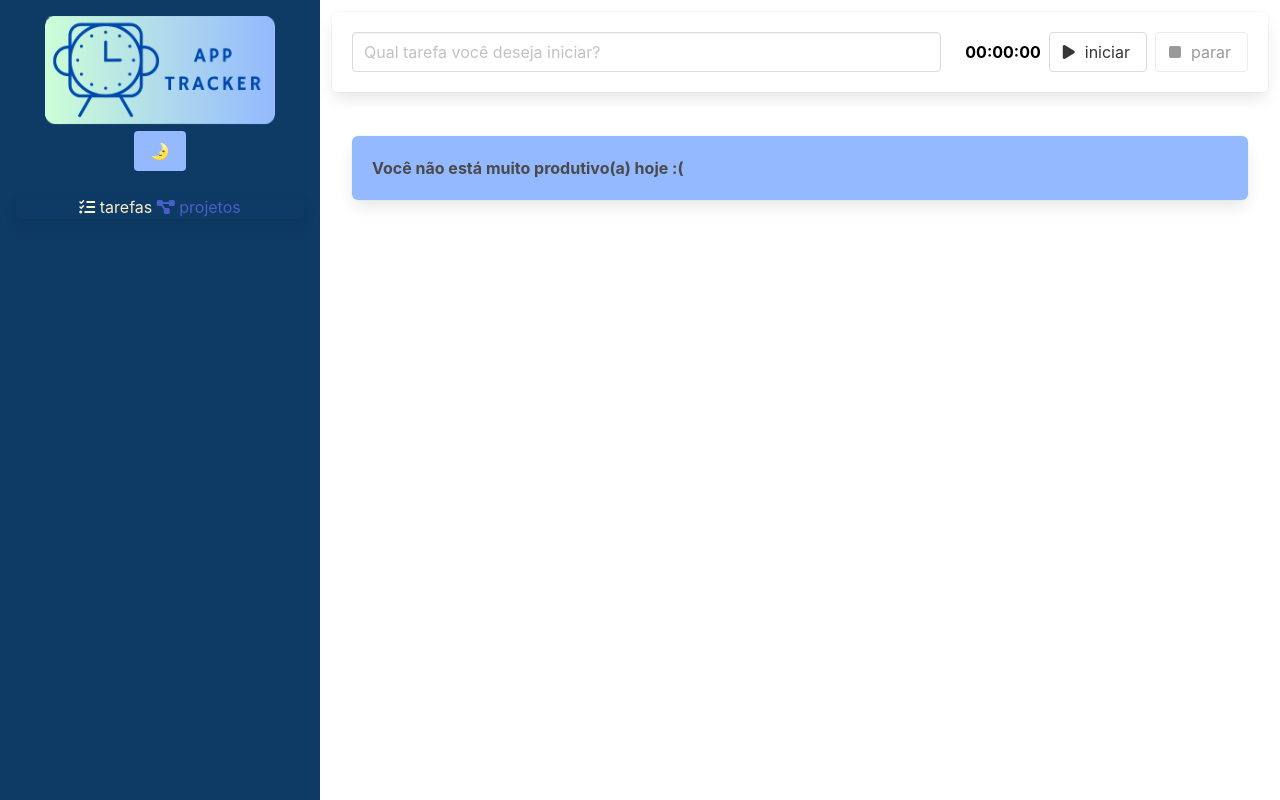
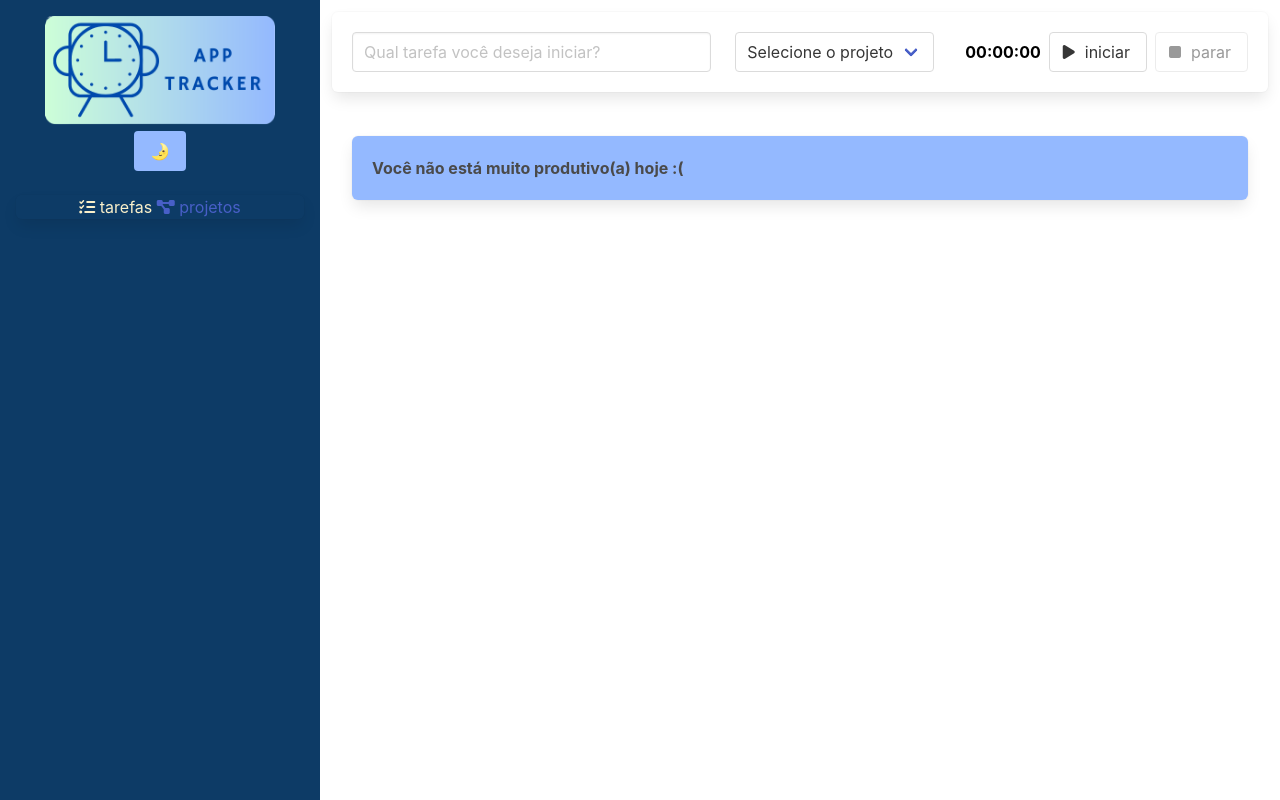
Before and after one commit to brunnaserafina/app-tracker, a Vue app: page /#/ in a window 1280 px wide. Built offline with nearby package versions, Linux system fonts and the light colour scheme.

Commit message:
feat: added store by projects

```diff
--- a/package.json
+++ b/package.json
@@ -10,7 +10,8 @@
   "dependencies": {
     "core-js": "^3.8.3",
     "vue": "^3.2.13",
-    "vue-router": "^4.2.4"
+    "vue-router": "^4.2.4",
+    "vuex": "^4.0.2"
   },
   "devDependencies": {
     "@fortawesome/fontawesome-free": "^6.4.0",
--- a/src/components/FormApp.vue
+++ b/src/components/FormApp.vue
@@ -2,7 +2,7 @@
   <div class="box form">
     <div class="columns">
       <div
-        class="column is-8"
+        class="column is-5"
         role="form"
         aria-label="Formulário para criação de uma nova tarefa"
       >
@@ -13,6 +13,20 @@
           v-model="description"
         />
       </div>
+      <div class="column is-3">
+        <div class="select">
+          <select v-model="idProjeto">
+            <option value="">Selecione o projeto</option>
+            <option
+              :value="projeto.id"
+              v-for="projeto in projetos"
+              :key="projeto.id"
+            >
+              {{ projeto.name }}
+            </option>
+          </select>
+        </div>
+      </div>
       <div class="column">
         <StopWatch @finishTimer="finishTask" />
       </div>
@@ -21,8 +35,10 @@
 </template>
 
 <script lang="ts">
-import { defineComponent } from "vue";
+import { computed, defineComponent } from "vue";
 import StopWatch from "./StopWatch.vue";
+import { useStore } from "vuex";
+import { key } from "@/store";
 
 export default defineComponent({
   name: "FormApp",
@@ -31,6 +47,7 @@
   data() {
     return {
       description: "",
+      idProjeto: "",
     };
   },
   methods: {
@@ -38,9 +55,16 @@
       this.$emit("onTaskSave", {
         durationInSeconds: elapsedTime,
         description: this.description,
+        project: this.projetos.find((proj) => proj.id === this.idProjeto),
       });
       this.description = "";
     },
+  },
+  setup() {
+    const store = useStore(key);
+    return {
+      projetos: computed(() => store.state.projetos), //representa as propriedades computadas
+    };
   },
 });
 </script>
--- a/src/interfaces/ITask.ts
+++ b/src/interfaces/ITask.ts
@@ -1,4 +1,7 @@
+import IProject from "@/interfaces/IProject";
+
 export default interface ITarefa {
   durationInSeconds: number;
   description: string;
+  project: IProject;
 }
--- a/src/main.ts
+++ b/src/main.ts
@@ -1,7 +1,7 @@
-import { createApp } from 'vue'
-import App from './App.vue'
-import '@fortawesome/fontawesome-free/css/all.css'
-import router from './router'
+import { createApp } from "vue";
+import App from "./App.vue";
+import "@fortawesome/fontawesome-free/css/all.css";
+import router from "./router";
+import { key, store } from "./store";
 
-createApp(App)
-.use(router).mount('#app')
+createApp(App).use(router).use(store, key).mount("#app");
--- /dev/null
+++ b/src/store/index.ts
@@ -0,0 +1,28 @@
+import IProject from "@/interfaces/IProject";
+import { InjectionKey } from "vue";
+import { createStore, Store } from "vuex";
+
+interface Estado {
+  projetos: IProject[];
+}
+
+export const key: InjectionKey<Store<Estado>> = Symbol();
+
+export const store = createStore<Estado>({
+  state: {
+    projetos: [
+      {
+        id: new Date().toISOString(),
+        name: "TypeScript",
+      },
+      {
+        id: new Date().toISOString(),
+        name: "Vue",
+      },
+      {
+        id: new Date().toISOString(),
+        name: "Vuex",
+      },
+    ],
+  },
+});
--- a/src/views/Projects.vue
+++ b/src/views/Projects.vue
@@ -25,7 +25,7 @@
       <tbody>
         <tr v-for="projeto in projetos" :key="projeto.id">
           <td>{{ projeto.id }}</td>
-          <td>{{ projeto.nome }}</td>
+          <td>{{ projeto.name }}</td>
         </tr>
       </tbody>
     </table>
@@ -34,7 +34,7 @@
 
 <script lang="ts">
 import { defineComponent } from "vue";
-import IProject from "../interfaces/IProject.ts";
+import IProject from "@/interfaces/IProject";
 
 export default defineComponent({
   name: "ProjectsApp",
@@ -47,7 +47,7 @@
   methods: {
     salvar() {
       const projeto: IProject = {
-        nome: this.nomeDoProjeto,
+        name: this.nomeDoProjeto,
         id: new Date().toISOString(),
       };
       this.projetos.push(projeto);
```
Also changed, not shown: 1 other file (tests, documents, lock files or other folders).
